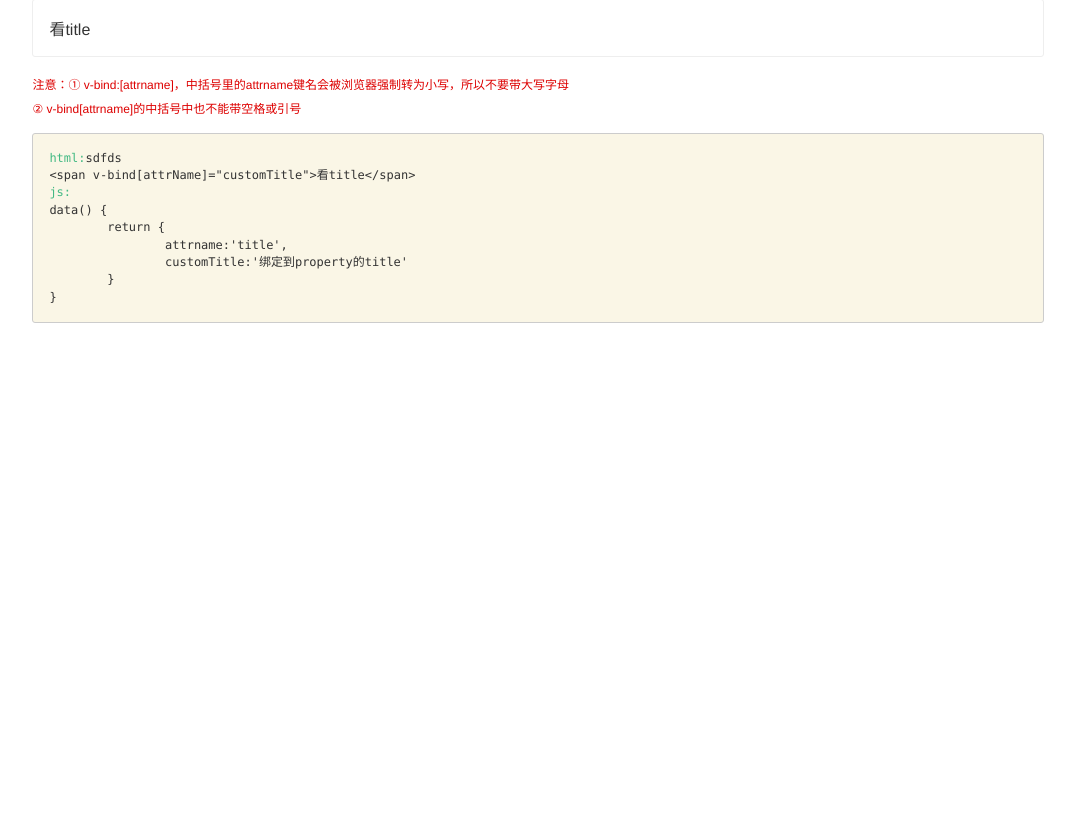
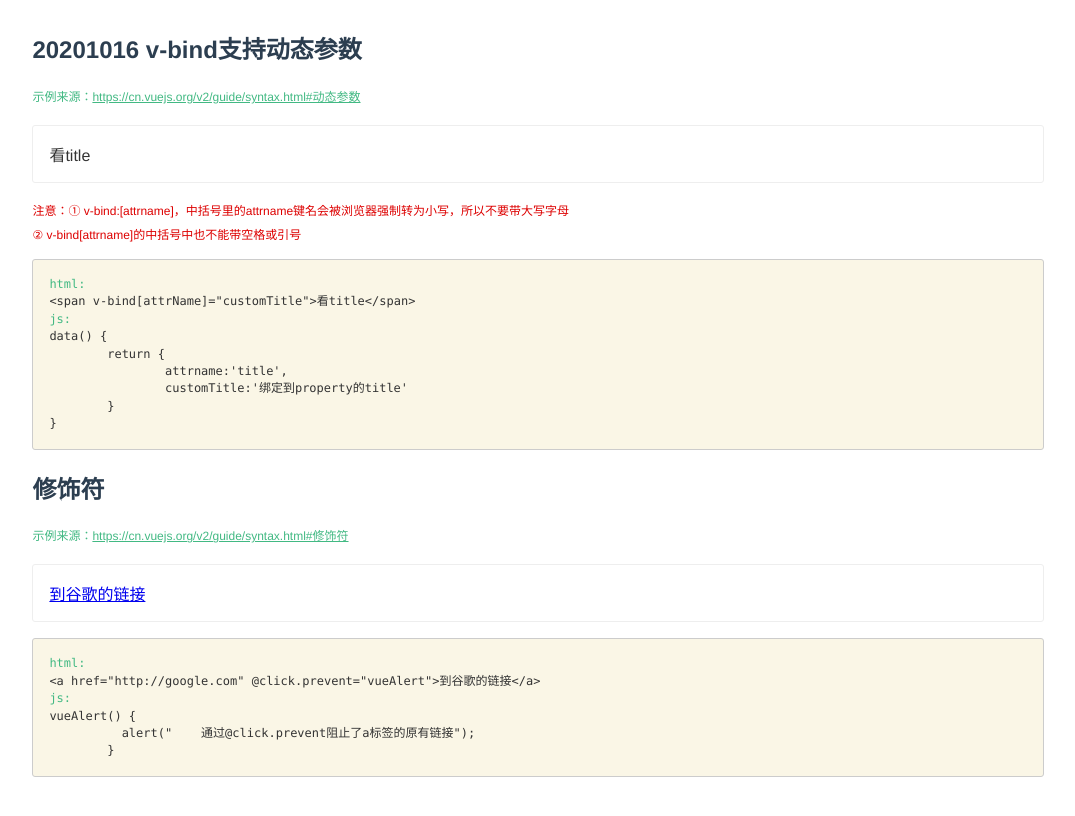
Before and after one commit to webSH/VUEtest, a Vue app: page /test/t20201016 in a window 1280 px wide. Shown: the part 360-1176 px from the top of the page, without its empty margins (102-1177 px from the left). Before the commit the page ends 800 px from the top, so only its background shows below. Built offline with nearby package versions, Linux system fonts and the light colour scheme.

Commit message:
探索输出html和js代码

```diff
--- a/src/style/main.scss
+++ b/src/style/main.scss
@@ -1,10 +1,12 @@
 $warningColor:#d00;
+$gray:#ccc;
 
 /*tag*/
 body{font-size: 16px;}
 /* color */
 .cMain{color:#fff}
 .cMain2{color:#42b983}
+.cGray{color:$gray}
 /* font-size */
 @for $i from 10 through 20 {
 	.fs#{$i}{font-size:#{$i}px;}
@@ -29,7 +31,7 @@ pre,.pre{white-space: pre;
 	border: 1px solid #eee;
 	border-radius: 3px;
 }
-.test{padding:0 10%;}
+.test{padding:10% 10%;}
 .taL{text-align: left;}
 .note{font-size: 0.75rem;line-height: 2;}
 .warning{font-size: 0.75rem;line-height: 2;color: $warningColor;}
@@ -42,4 +44,5 @@ pre,.pre{white-space: pre;
 	line-height: 1.45;
 	background-color: #faf6e6;
 	border-radius: 3px;
+	.comment{@extend .cGray}
 }
--- a/src/views/test/t20201016.vue
+++ b/src/views/test/t20201016.vue
@@ -5,13 +5,12 @@
 		<p class="page">
 			<span v-bind:[attrname]="customTitle">看title</span>
 		</p>
-		<p>
 		<p class="warning">
 			注意：① v-bind:[attrname]，中括号里的attrname键名会被浏览器强制转为小写，所以不要带大写字母<br>
 			② v-bind[attrname]的中括号中也不能带空格或引号
 		</p>
 <pre class="code">
-<span class="cMain2">html:</span>sdfds
+<span class="cMain2">html:</span>
 &lt;span v-bind[attrName]="customTitle"&gt;看title&lt;/span&gt;
 <span class="cMain2">js:</span>
 data() {
@@ -21,23 +20,58 @@ data() {
 	}
 }
 </pre>
+		<h2>修饰符</h2>
+		<span class="cMain2 note">示例来源：<a class="cMain2" v-href-txt href="https://cn.vuejs.org/v2/guide/syntax.html#修饰符"></a></span><br>
+		<p class="page">
+			<pageB></pageB>
 		</p>
+<pre class="code">
+<span class="cMain2">html:</span>
+{{pageHtml.template}}
+<span class="cMain2">js:</span>
+<span v-html="delFunTxt(pageHtml.methods.vueAlert)"></span>
+</pre>
+
 	</div>
 </template>
 <script>
+	var pageB = {
+	    template: '<a href="http://google.com" @click.prevent="vueAlert">到谷歌的链接</a>',
+	    data:function(){
+	      return {}
+	    },
+			methods:{
+				vueAlert(){
+					/* 直接在@click中使用alert会认为是vue实例中的方法名，会报错 */
+					alert('function 通过@click.prevent阻止了a标签的原有链接')
+					/*  */
+				}
+			}
+	  };
 	export default {
 		name: 't20201016',
 		components: {
-
+			pageB
 		},
 		data() {
 			return {
 				attrname:'title',
-				customTitle:'绑定到property的title'
+				customTitle:'绑定到property的title',
+				pageHtml:pageB
 			}
 		},
 		methods: {
-
+			delFunTxt(fun){
+				if (typeof(fun)!='string') fun = String(fun) //把函数字符串
+				var re = /\/\*[^*/]+\*\//g //正则
+				// var comment = fun.match(re)
+				// console.log(comment)
+				fun = fun.replace('function ','    ') //把String后的方法中第一个function删除（获取模板变量pageB中的方法时前面会加上function）
+				var result = fun.replace(re,function(str){
+					return '<span class="comment">'+str+'</span>'
+				}) //逐个替换注释为html代码，以在前端显示
+				return result
+			}
 		},
 		mounted() {
 
```
